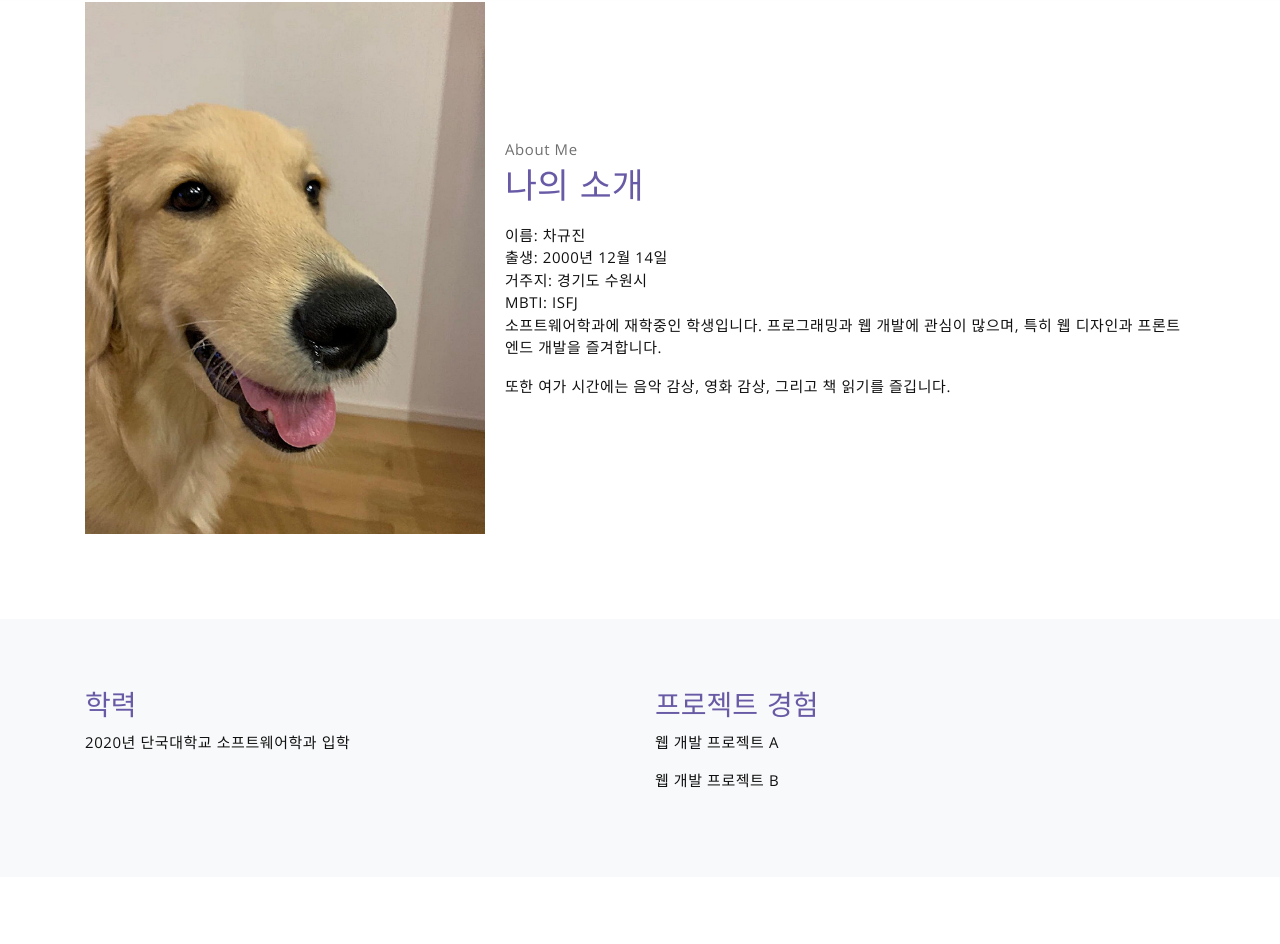
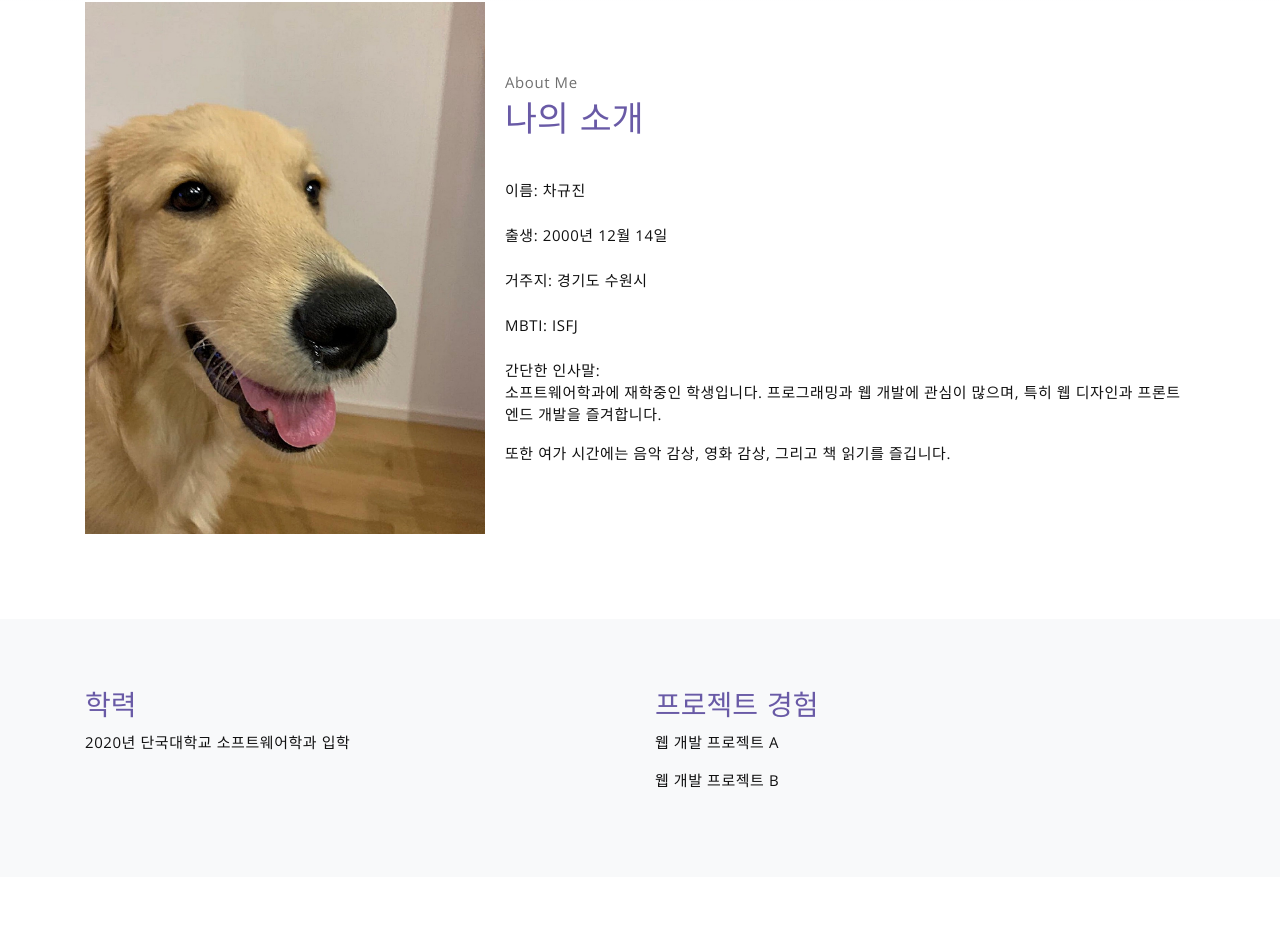
Before and after one commit to gyujin00/Mid-Term-Project, a website: page meyawo/public_html/index.html in a window 1280 px wide. Shown: the part 798-1742 px from the top of the page. Drawn offline with nearby package versions, Linux system fonts and the light colour scheme; a web font is replaced by a local one.

Commit message:
commit 5

```diff
--- a/meyawo/public_html/index.html
+++ b/meyawo/public_html/index.html
@@ -74,10 +74,11 @@
                     <p class="section-subtitle">About Me</p>
                     <h2 class="section-title mb-3">나의 소개</h2>
                     <p>
-                        이름: 차규진<br>
-                        출생: 2000년 12월 14일<br>
-                        거주지: 경기도 수원시<br>
-                        MBTI: ISFJ<br>
+                        <br>이름: 차규진</br>
+                        <br>출생: 2000년 12월 14일</br>
+                        <br>거주지: 경기도 수원시</br>
+                        <br>MBTI: ISFJ</br>
+                        <br>간단한 인사말:</br>
                         소프트웨어학과에 재학중인 학생입니다. 프로그래밍과 웹 개발에 관심이 많으며, 특히 웹 디자인과 프론트엔드 개발을 즐겨합니다.
                     </p>
                     <p>
```
